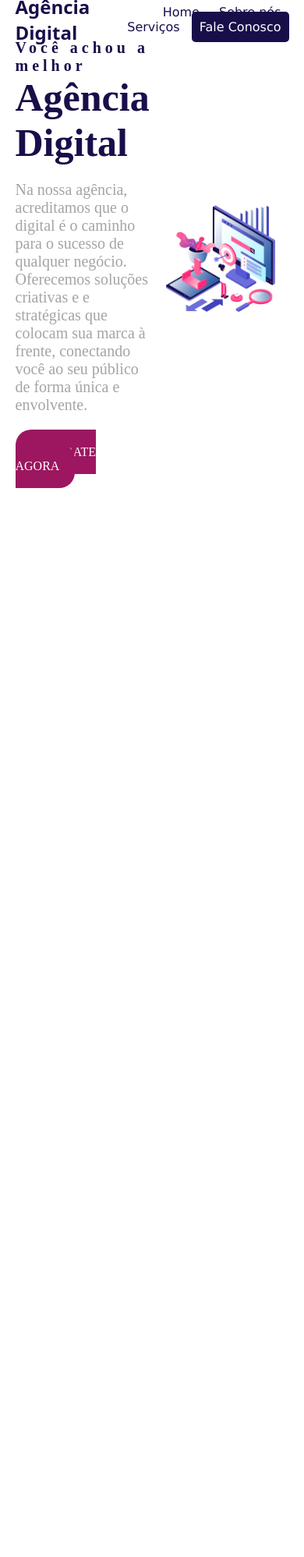
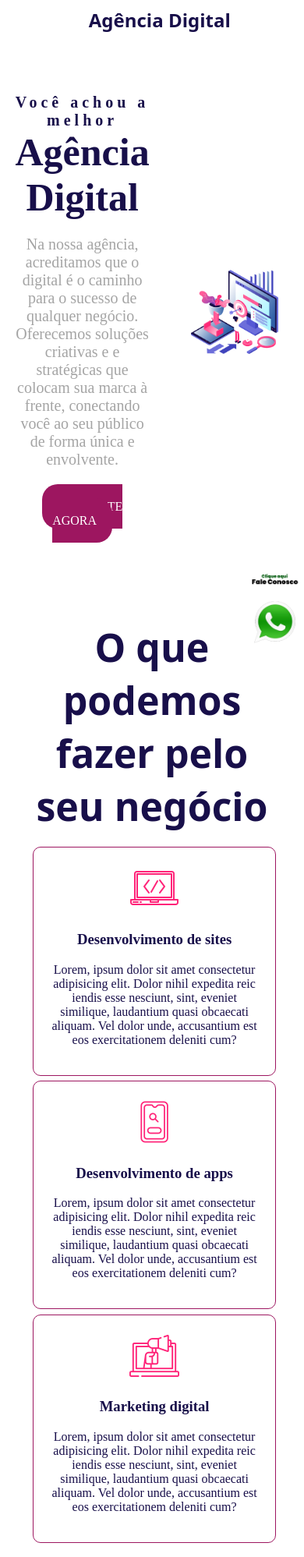
Before and after one commit to rodrigo0oliveira/site_agencia, a plain HTML site: page index.html in a window 390 px wide. Shown: the top 1997 px of the page at 78% size. Before the commit the page ends 844 px from the top, so only its background shows below. Drawn offline with Linux system fonts and the light colour scheme; files that its build step writes are made by us from their sources.

Commit message:
Terminar o projeto com layout responsivo

```diff
--- a/css/estilo.css
+++ b/css/estilo.css
@@ -12,6 +12,8 @@ body{
     background-color: white;
     justify-content: center;
     align-items: center;
+    position: fixed;
+    width: 100%;
 }
 
 .logo{
@@ -60,6 +62,7 @@ body{
     display: flex;
     align-items: center;
     justify-content: center;
+    padding-top: 100px;
 }
 
 .apresentacion{
@@ -99,3 +102,89 @@ body{
 .apresentacion a:hover{
     background-color: #180f4a;
 }
+
+section{
+    display: inline-block;
+    margin-top: 80px;
+    margin-left: 5%;
+    margin-right: 5%;
+    text-align: center;
+    padding: 5%;
+}
+
+section h2{
+    width: 100%;
+    font-size: 50px;
+    margin: 0;
+    font-family: system-ui, -apple-system, BlinkMacSystemFont, 'Segoe UI', Roboto, Oxygen, Ubuntu, Cantarell, 'Open Sans', 'Helvetica Neue', sans-serif;
+    font-weight: bold;
+}
+
+.servico{
+    display: inline-block;
+    margin-top: 5%;
+
+}
+
+.card{
+    display: inline-block;
+    width: 30%;
+    padding: 20px;
+    margin: 1%;
+    border: 1px solid #9d1660;
+    border-radius: 10px;
+    cursor: pointer;
+}
+
+.texto-oculto{
+    display: none;
+}
+
+.card:hover .card-text{
+    display: none;
+}
+
+.card:hover .texto-oculto{
+    display: block;
+}
+
+.card:hover img{
+    display: none;
+}
+
+.card:hover {
+    background-color: #9d1660;
+    padding: 50px;
+    color: white;
+}
+
+footer{
+    margin-top: 100px;
+    height: 300px;
+    background-image: linear-gradient(180deg,#180f4a,#090422,black);
+    text-align: center;
+    border-top: 3px solid #9d1660;
+}
+
+.rodape{
+    padding: 20px;
+}
+
+footer h2{
+    font-family: system-ui, -apple-system, BlinkMacSystemFont, 'Segoe UI', Roboto, Oxygen, Ubuntu, Cantarell, 'Open Sans', 'Helvetica Neue', sans-serif;
+    font-size: 30px;
+    color: white;
+
+}
+
+footer p{
+    color: white;
+    font-size: 20px;
+}
+
+.waths{
+    position: fixed;
+    bottom: 5px;
+    right: 5px;
+    width: 65px;
+}
--- /dev/null
+++ b/css/responsivo.css
@@ -0,0 +1,31 @@
+/*mudar cards*/
+@media screen and (max-width:900px){
+    .card{
+        width: 100%;
+    }
+}
+/*ocultar menu*/
+@media screen and (max-width:600px){
+    .links{
+        display: none;
+    }
+    .logo{
+        text-align: center;
+    }
+    .nav{
+        position: relative;
+    }
+    .header{
+        padding-top: 50px;
+    }
+    .apresentacion{
+        flex: 100%;
+        text-align: center;
+        margin: 5%;
+    }
+    .img{
+        flex: 100%;
+        margin: 5%;
+        text-align: center;
+    }
+}
--- a/index.html
+++ b/index.html
@@ -5,6 +5,7 @@
     <meta name="viewport" content="width=device-width, initial-scale=1.0">
     <title>Agência</title>
     <link rel="stylesheet" href="../agencia-fake/css/estilo.css">
+    <link rel="stylesheet" href="../agencia-fake/css/responsivo.css">
 </head>
 <body>
     <nav class="nav">
@@ -30,7 +31,55 @@
         <div class="img">
             <img style="max-width: 80%;" src="img/hero_right.png" alt="">
         </div>
-    <header>
+    </header>
+    <section>
+        <h2>O que podemos fazer pelo seu negócio</h2>
+        <div class="servico">
+            <div class="card">
+                <img src="img/pc.png" alt="">
+                <div class="card-text">
+                    <h3>Desenvolvimento de sites</h3>
+                <p>Lorem, ipsum dolor sit amet consectetur adipisicing elit. Dolor nihil expedita reic
+                    iendis esse nesciunt, sint, eveniet similique, laudantium quasi obcaecati aliquam. Vel dolor unde, accusantium est eos exercitationem deleniti cum?</p>
+                </div>
+                <div class="texto-oculto">
+                    <h3>Outro conteúdo</h3>
+                    <p>Lorem ipsum dolor sit amet consectetur adipisicing elit. Eveniet ipsa commodi deleniti sint ad explicabo culpa, quas eligendi quia, ab molestias velit soluta sunt blanditiis id eius, laudantium dignissimos esse?</p>
+                </div>
+            </div>
+            <div class="card">
+                <img src="img/smartphone.png" alt="">
+                <div class="card-text">
+                    <h3>Desenvolvimento de apps</h3>
+                <p>Lorem, ipsum dolor sit amet consectetur adipisicing elit. Dolor nihil expedita reic
+                    iendis esse nesciunt, sint, eveniet similique, laudantium quasi obcaecati aliquam. Vel dolor unde, accusantium est eos exercitationem deleniti cum?</p>
+                </div>
+                <div class="texto-oculto">
+                    <h3>Outro conteúdo</h3>
+                    <p>Lorem ipsum dolor sit amet consectetur adipisicing elit. Eveniet ipsa commodi deleniti sint ad explicabo culpa, quas eligendi quia, ab molestias velit soluta sunt blanditiis id eius, laudantium dignissimos esse?</p>
+                </div>
+            </div>
+            <div class="card">
+                <img src="img/marketing.png" alt="">
+                <div class="card-text">
+                    <h3>Marketing digital</h3>
+                <p>Lorem, ipsum dolor sit amet consectetur adipisicing elit. Dolor nihil expedita reic
+                    iendis esse nesciunt, sint, eveniet similique, laudantium quasi obcaecati aliquam. Vel dolor unde, accusantium est eos exercitationem deleniti cum?</p>
+                </div>
+                <div class="texto-oculto">
+                    <h3>Outro conteúdo</h3>
+                    <p>Lorem ipsum dolor sit amet consectetur adipisicing elit. Eveniet ipsa commodi deleniti sint ad explicabo culpa, quas eligendi quia, ab molestias velit soluta sunt blanditiis id eius, laudantium dignissimos esse?</p>
+                </div>
+            </div>
+        </div>
+    </section>
+    <footer>
+        <div class="rodape">
+            <h2>Agência Digital</h2>
+            <p>A melhor agência do Brasil</p>
+        </div>
+    </footer>
+    <a href="#"m class="waths"> <img style="width: 65px;" src="img/whats.png" alt=""></a>
 
 </body>
 </html>
```
